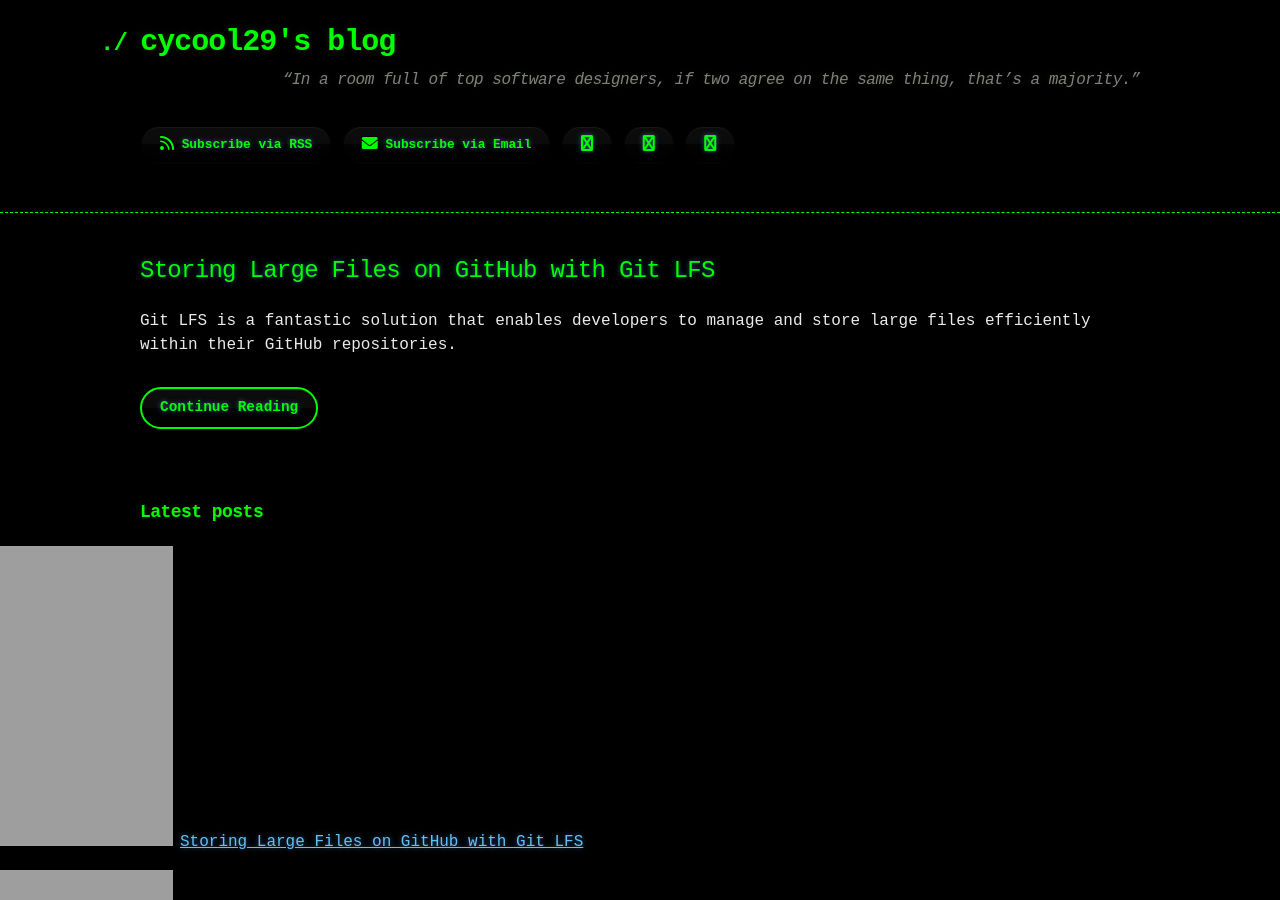
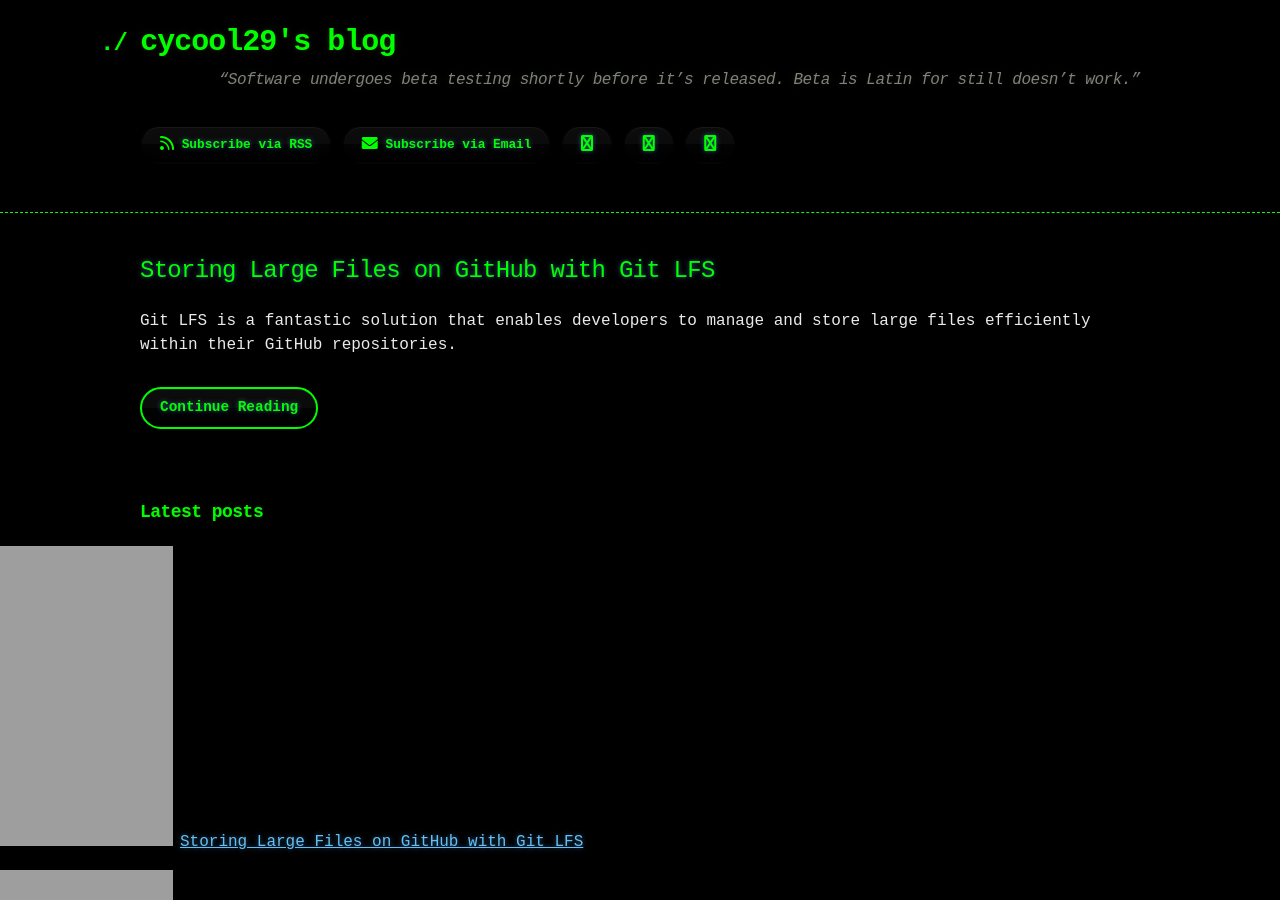
Before and after one commit to cycool29/cycool29.github.io, a Jekyll site: the page built from index.md, in a window 1280 px wide and 900 px high. Built offline with Jekyll 4.4.1, drawn with Linux system fonts in a browser that asks for light colours; a style sheet for code colours, icons or effects is not loaded.

Commit message:
Update quotes

```diff
--- a/_config.yml
+++ b/_config.yml
@@ -1,5 +1,5 @@
 title: cycool29's blog
-description: "“In a room full of top software designers, if two agree on the same thing, that’s a majority.” "
+description: "“Software undergoes beta testing shortly before it’s released. Beta is Latin for still doesn’t work.” "
 bio: A high school student. Intermediate in Python, Git, Bash. Learning JavaScript. He/Him. "
 author: cycool29
 url: https://cycool29.github.io
```
